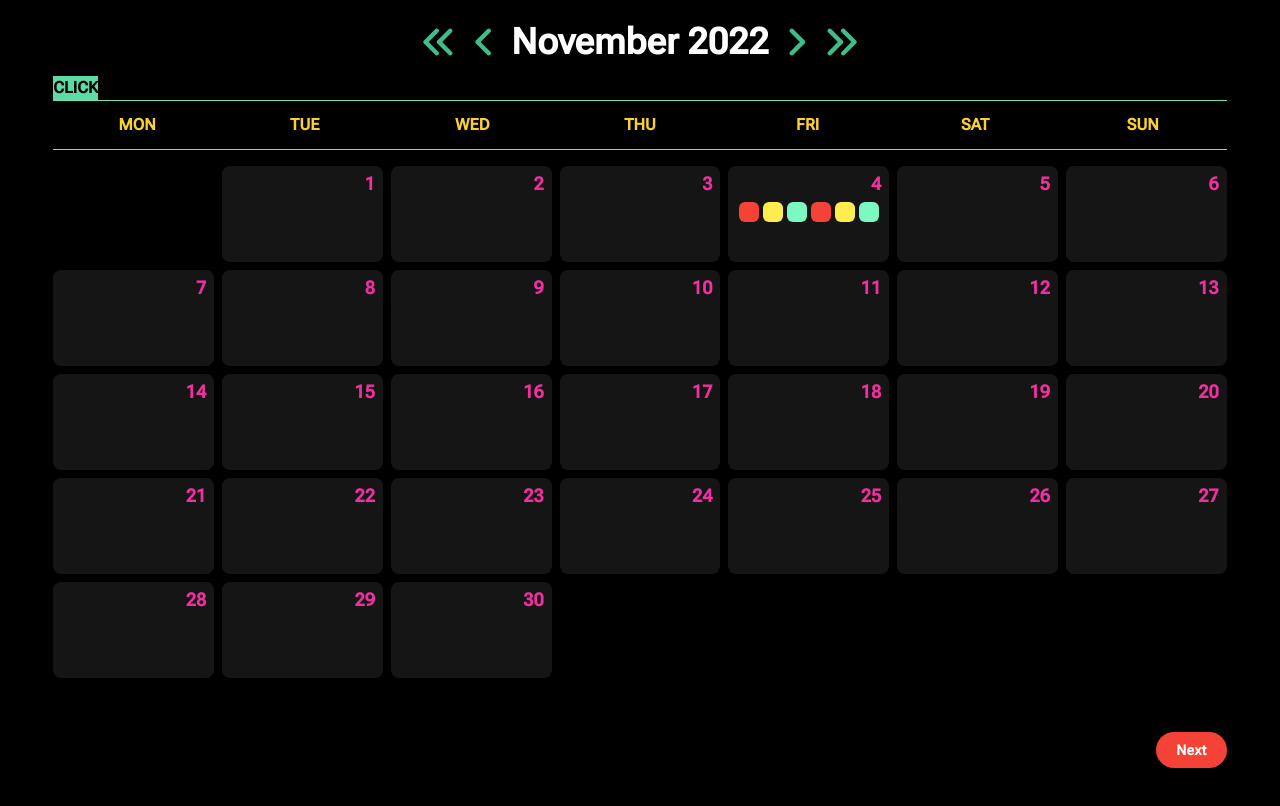
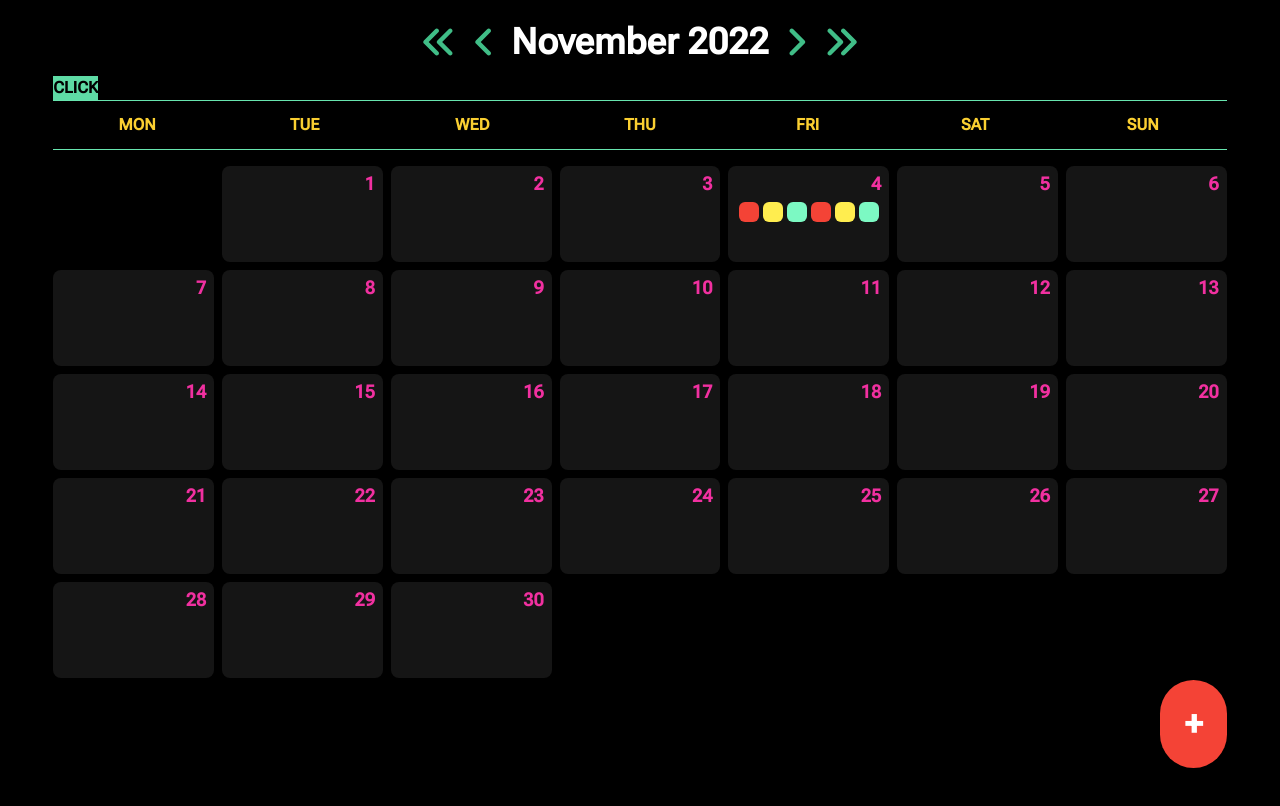
Before and after one commit to micTrb/synthwave-calendar, a React (Vite) app: page / in a window 1280 px wide. Shown: the top 806 px of the page. Built offline with nearby package versions, Linux system fonts and the light colour scheme.

Commit message:
button styles added

```diff
--- a/src/components/Calendar.tsx
+++ b/src/components/Calendar.tsx
@@ -154,9 +154,11 @@ const Calendar: React.FC = () => {
           })}
 
           <div className="w-11/12 fixed bottom-0">
-            <button className="float-right bottom-0 my-8 px-5 py-2 bg-red-500 text-white text-sm font-bold tracking-wide rounded-full focus:outline-none">
-              Next
-            </button>
+            <div className="float-right
+            bottom-0 my-8 p-6 bg-red-500
+            text-white text-4xl font-bold rounded-full focus:outline-none">
+              +
+            </div>
           </div>
         </div>
       </div>
--- a/src/components/Cell.tsx
+++ b/src/components/Cell.tsx
@@ -24,7 +24,7 @@ const Cell: React.FC<Props> = ({ onClick, className, children }) => {
     xl:h-24
     lg:h-24
     md:h-20
-    h-12
+    h-20
     sm:rounded-lg
     rounded-lg
     p-auto
```
